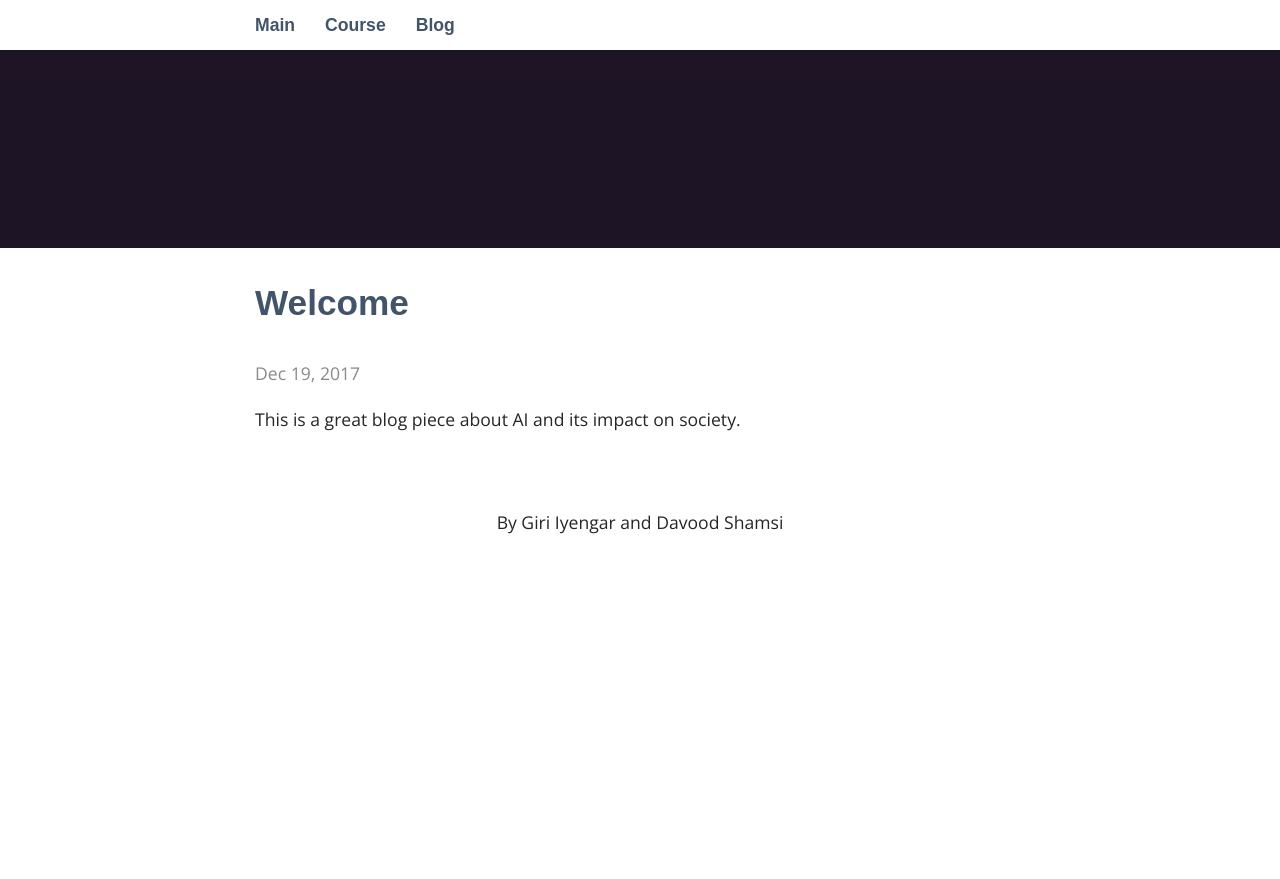
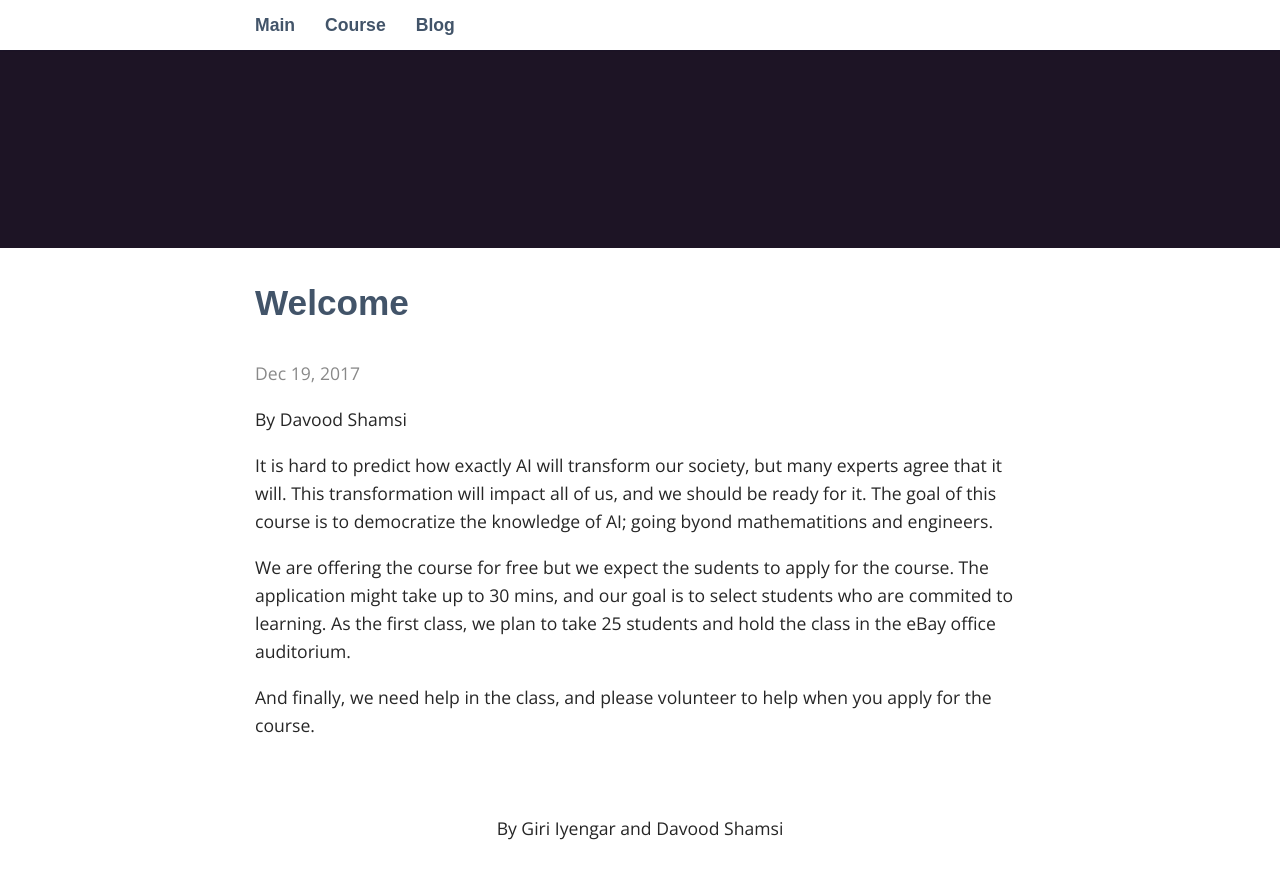
Before and after one commit to ai4all/ai4all.github.io, a Jekyll site: the page built from _posts/2017-12-19-welcome.md, in a window 1280 px wide and 900 px high, scrolled down 252 px. Shown: the top 879 px of the window. Built offline with Jekyll 4.4.1, drawn with Linux system fonts in a browser that asks for light colours; some web fonts are replaced; before the commit the page ends 900 px from its top, so only the background shows below that.

Commit message:
Update 2017-12-19-welcome.md

```diff
--- a/_posts/2017-12-19-welcome.md
+++ b/_posts/2017-12-19-welcome.md
@@ -4,4 +4,10 @@ title: Welcome
 permalink: /blog/
 ---
 
-This is a great blog piece about AI and its impact on society.
+By Davood Shamsi
+
+It is hard to predict how exactly AI will transform our society, but many experts agree that it will. This transformation will impact all of us, and we should be ready for it. The goal of this course is to democratize the knowledge of AI; going byond mathematitions and engineers.
+
+We are offering the course for free but we expect the sudents to apply for the course. The application might take up to 30 mins, and our goal is to select students who are commited to learning. As the first class, we plan to take 25 students and hold the class in the eBay office auditorium.
+
+And finally, we need help in the class, and please volunteer to help when you apply for the course.
```
